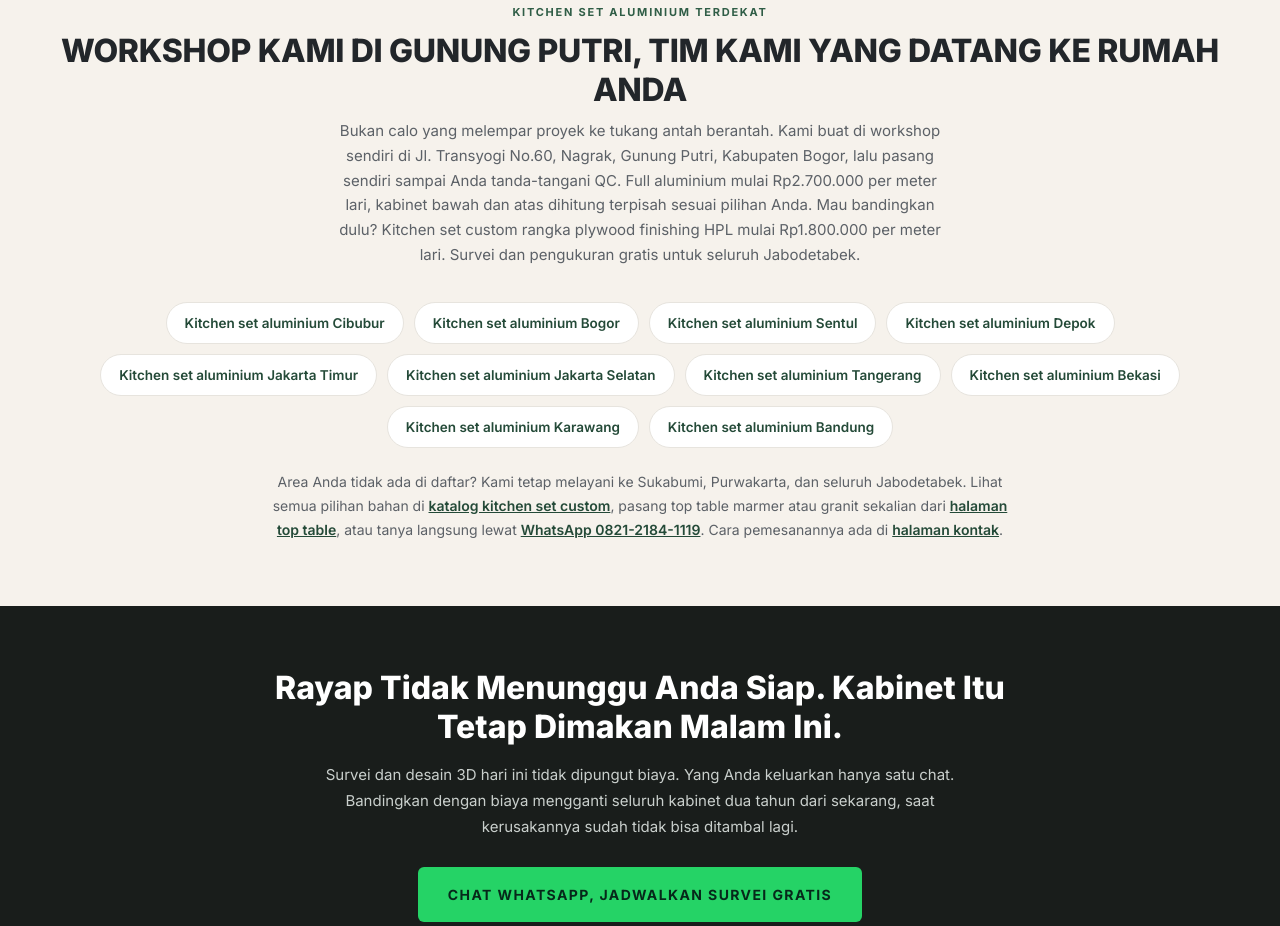
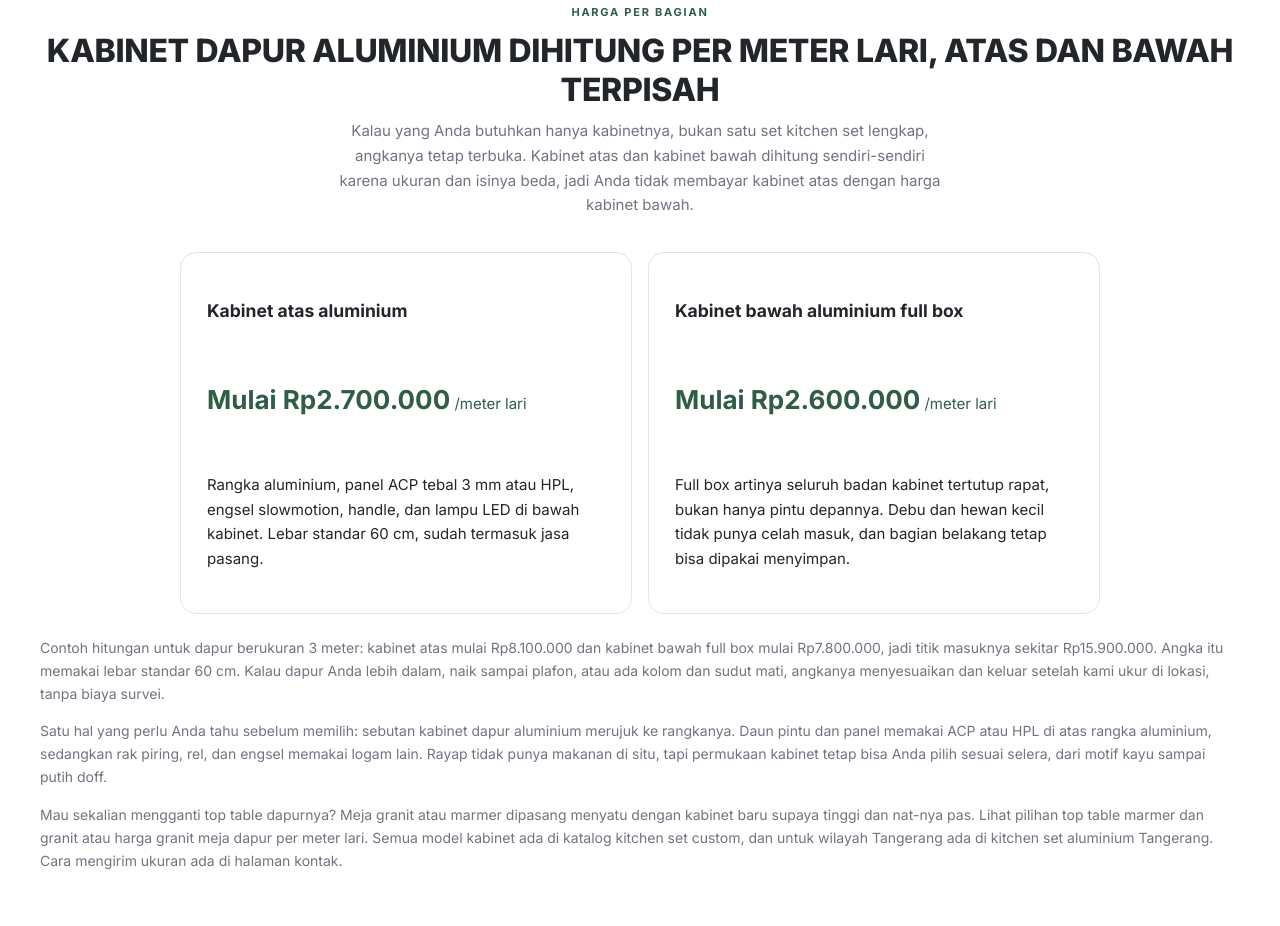
Before and after one commit to rayfurnitureandstone-wq/rayfurniture-and-stone, an Astro site: page /kitchen-set/aluminium in a window 1280 px wide. Shown: the part 6914-7840 px from the top of the page. Built offline with nearby package versions, Linux system fonts and the light colour scheme; Astro itself is replaced by a stand-in of ours.

Commit message:
SEO: kabinet dapur aluminium

```diff
--- a/src/pages/kitchen-set/aluminium.astro
+++ b/src/pages/kitchen-set/aluminium.astro
@@ -3,7 +3,7 @@ import Base from '../../layouts/Base.astro';
 import Faq from '../../components/Faq.astro';
 import { waLink, site } from '../../data/site.js';
 
-const desc = 'Kitchen set dari aluminium: bagian mana yang benar-benar aluminium, beda single dan double layer, harga mulai Rp2.700.000 per meter lari. Survei gratis Jabodetabek, garansi rangka 1 tahun.';
+const desc = 'Kabinet dapur aluminium anti rayap: kabinet atas mulai Rp2.700.000 per meter lari, kabinet bawah full box mulai Rp2.600.000, sudah termasuk pasang. Survei gratis Jabodetabek, garansi rangka 1 tahun.';
 
 // Banner resmi pemilik: flyer bahan aluminium single layer, harga 2,7jt/m, bonus lengkap.
 const banner = { src: '/images/kitchen-aluminium/banner-flyer.jpg', w: 1254, h: 1254 };
@@ -106,7 +106,10 @@ const faqItems = [
   ['Single layer dan double layer, mana yang sebaiknya saya pilih?', 'Single layer memakai satu lapis panel pintu, double layer dua lapis. Yang terasa di tangan adalah ketebalan dan berat pintunya. Karena keduanya beda harga, kami tidak menebak untuk Anda: saat survei kami bawa contoh single layer dan double layer, Anda pegang sendiri lalu putuskan. Angka tiap pilihan muncul di rincian biaya sebelum produksi mulai.'],
   ['Kitchen set dari aluminium bisa dibentuk L atau U mengikuti dapur saya?', 'Bisa, karena dibuat per modul setelah diukur di lokasi. Dapur berbentuk L, U, atau ruang dengan kolom di tengah akan dipotong mengikuti kondisi aslinya, termasuk dinding yang tidak lurus. Tidak ada modul jadi yang dipaksa masuk, jadi tidak ada sela kosong tempat kotoran menumpuk.'],
   ['Harga Rp2,7 juta per meter lari itu untuk apa saja?', 'Harga mulai Rp2.700.000 per meter lari untuk rangka aluminium, lebar standar 60 cm. Sudah termasuk jasa pemasangan dan bonus standar kami: rak sendok, aluminium handle, rak piring bawah, engsel slowmotion, lampu kabinet LED, rail double track, dan ventilasi kabinet.'],
-  ['Apakah kabinet bawah dan kabinet atas dihitung terpisah?', 'Ya. Kabinet bawah dan kabinet atas dihitung terpisah, tergantung yang Anda pilih. Kabinet bawah full box harganya berbeda dengan kabinet atas. Setelah survei kami kirim gambar 3D dan rincian biaya, jadi Anda tahu persis angka tiap bagian sebelum produksi mulai.'],
+  ['Apakah kabinet bawah dan kabinet atas dihitung terpisah?', 'Ya. Kabinet bawah dan kabinet atas dihitung terpisah, tergantung yang Anda pilih. Kabinet atas aluminium mulai Rp2.700.000 per meter lari, kabinet bawah full box mulai Rp2.600.000 per meter lari, keduanya lebar standar 60 cm dan sudah termasuk pasang. Setelah survei kami kirim gambar 3D dan rincian biaya, jadi Anda tahu persis angka tiap bagian sebelum produksi mulai.'],
+  ['Berapa harga kabinet dapur aluminium per meter lari?', 'Kabinet atas mulai Rp2.700.000 per meter lari dan kabinet bawah full box mulai Rp2.600.000 per meter lari, lebar standar 60 cm. Keduanya sudah termasuk jasa pasang dan bonus standar: engsel slowmotion, handle, rak piring, rail double track, lampu LED, dan ventilasi kabinet. Untuk dapur 3 meter, titik masuknya sekitar Rp15.900.000. Angka pasti keluar setelah kami ukur di lokasi.'],
+  ['Saya hanya mau ganti kabinet dapur bagian bawah, bisa?', 'Bisa, dan permintaan itu sering masuk. Karena kabinet atas dan bawah dihitung terpisah, Anda tidak wajib mengganti keduanya sekaligus. Yang kami minta hanya panjang kabinet dan foto kondisi kabinet atas, supaya warna serta tinggi sambungannya tetap nyambung dengan yang baru. Kalau bagian atas masih layak, anggarannya bisa Anda alihkan ke kabinet bawah full box yang lebih rapat.'],
+  ['Kabinet dapur aluminium cocok untuk dapur kecil atau apartemen?', 'Cocok, dan justru di dapur sempit keunggulannya paling terasa. Modulnya dibuat mengikuti ukuran ruang, bisa naik sampai plafon supaya tempat penyimpanan bertambah tanpa menambah lebar, dan tidak menyisakan sela di sudut mati. Rangka aluminium juga tidak mengembang saat kena uap, jadi pintu tetap rapat di ruang yang sirkulasi udaranya terbatas seperti apartemen.'],
   ['Model dan motif bisa saya pilih sendiri?', 'Bisa. Model Japandi, Minimalis, Semi Klasik, dan Bronze Mirror yang tampil di halaman ini semuanya pernah kami kerjakan. Motif panel bisa diambil dari pilihan ACP, ada motif kayu, marmer, mirror, glossy, dan metalik. Saat survei kami bawa contoh bahannya supaya Anda bisa melihat dan meraba langsung, bukan cuma dari layar.'],
   ['Berapa lama pengerjaan?', 'Rata-rata 10 sampai 21 hari kerja, tergantung ukuran dan tingkat kerumitan, dihitung setelah desain 3D Anda setujui.'],
   ['Garansi rangka 1 tahun berlaku untuk apa?', 'Garansi 1 tahun untuk engsel, handle, lampu LED, dan HPL yang melengkung atau mengelupas. Khusus cacat produksi, dengan syarat dan ketentuan yang berlaku.'],
@@ -117,7 +120,7 @@ const faqItems = [
 ];
 ---
 
-<Base title="Kitchen Set Aluminium Terdekat: Harga, Model & Jangkauan Jabodetabek" description={desc}>
+<Base title="Kabinet Dapur Aluminium & Kitchen Set Aluminium Terdekat" description={desc}>
   <script type="application/ld+json" set:html={JSON.stringify(serviceSchema)} />
 
   <!-- ===== HERO ===== -->
@@ -358,8 +361,34 @@ const faqItems = [
     </div>
   </section>
 
-  <!-- ===== JANGKAUAN / TERDEKAT ===== -->
-  <section class="sec sec--cream" id="terdekat" aria-labelledby="ka-lokasi">
+  <!-- ===== KABINET DAPUR ALUMINIUM (harga per bagian) ===== -->
+    <section class="sec" id="kabinet-dapur" aria-labelledby="ka-kabinet">
+      <div class="wrap">
+        <div class="sec-head">
+          <p class="eyebrow">Harga per bagian</p>
+          <h2 class="h-sec" id="ka-kabinet">Kabinet Dapur Aluminium Dihitung per Meter Lari, Atas dan Bawah Terpisah</h2>
+          <p class="sub-sec">Kalau yang Anda butuhkan hanya kabinetnya, bukan satu set kitchen set lengkap, angkanya tetap terbuka. Kabinet atas dan kabinet bawah dihitung sendiri-sendiri karena ukuran dan isinya beda, jadi Anda tidak membayar kabinet atas dengan harga kabinet bawah.</p>
+        </div>
+        <div class="feat-grid feat-grid--2">
+          <div class="price-card">
+            <h3>Kabinet atas aluminium</h3>
+            <p style="font-size:26px;font-weight:700;color:var(--green)">Mulai Rp2.700.000<span style="font-size:15px;font-weight:400"> /meter lari</span></p>
+            <p>Rangka aluminium, panel ACP tebal 3 mm atau HPL, engsel slowmotion, handle, dan lampu LED di bawah kabinet. Lebar standar 60 cm, sudah termasuk jasa pasang.</p>
+          </div>
+          <div class="price-card">
+            <h3>Kabinet bawah aluminium full box</h3>
+            <p style="font-size:26px;font-weight:700;color:var(--green)">Mulai Rp2.600.000<span style="font-size:15px;font-weight:400"> /meter lari</span></p>
+            <p>Full box artinya seluruh badan kabinet tertutup rapat, bukan hanya pintu depannya. Debu dan hewan kecil tidak punya celah masuk, dan bagian belakang tetap bisa dipakai menyimpan.</p>
+          </div>
+        </div>
+        <p style="margin-top:22px;font-size:14px;color:var(--ink-2)">Contoh hitungan untuk dapur berukuran 3 meter: kabinet atas mulai Rp8.100.000 dan kabinet bawah full box mulai Rp7.800.000, jadi titik masuknya sekitar Rp15.900.000. Angka itu memakai lebar standar 60 cm. Kalau dapur Anda lebih dalam, naik sampai plafon, atau ada kolom dan sudut mati, angkanya menyesuaikan dan keluar setelah kami ukur di lokasi, tanpa biaya survei.</p>
+        <p style="margin-top:12px;font-size:14px;color:var(--ink-2)">Satu hal yang perlu Anda tahu sebelum memilih: sebutan kabinet dapur aluminium merujuk ke rangkanya. Daun pintu dan panel memakai ACP atau HPL di atas rangka aluminium, sedangkan rak piring, rel, dan engsel memakai logam lain. Rayap tidak punya makanan di situ, tapi permukaan kabinet tetap bisa Anda pilih sesuai selera, dari motif kayu sampai putih doff.</p>
+        <p style="margin-top:14px;font-size:14px;color:var(--ink-2)">Mau sekalian mengganti top table dapurnya? Meja granit atau marmer dipasang menyatu dengan kabinet baru supaya tinggi dan nat-nya pas. Lihat <a href="/top-table/">pilihan top table marmer dan granit</a> atau <a href="/granit-meja-dapur/">harga granit meja dapur per meter lari</a>. Semua model kabinet ada di <a href="/kitchen-set/">katalog kitchen set custom</a>, dan untuk wilayah Tangerang ada di <a href="/kitchen-set/tangerang/">kitchen set aluminium Tangerang</a>. Cara mengirim ukuran ada di <a href="/contact/">halaman kontak</a>.</p>
+      </div>
+    </section>
+
+    <!-- ===== JANGKAUAN / TERDEKAT ===== -->
+    <section class="sec sec--cream" id="terdekat" aria-labelledby="ka-lokasi">
     <div class="wrap">
       <div class="sec-head">
         <p class="eyebrow">Kitchen set aluminium terdekat</p>
```
